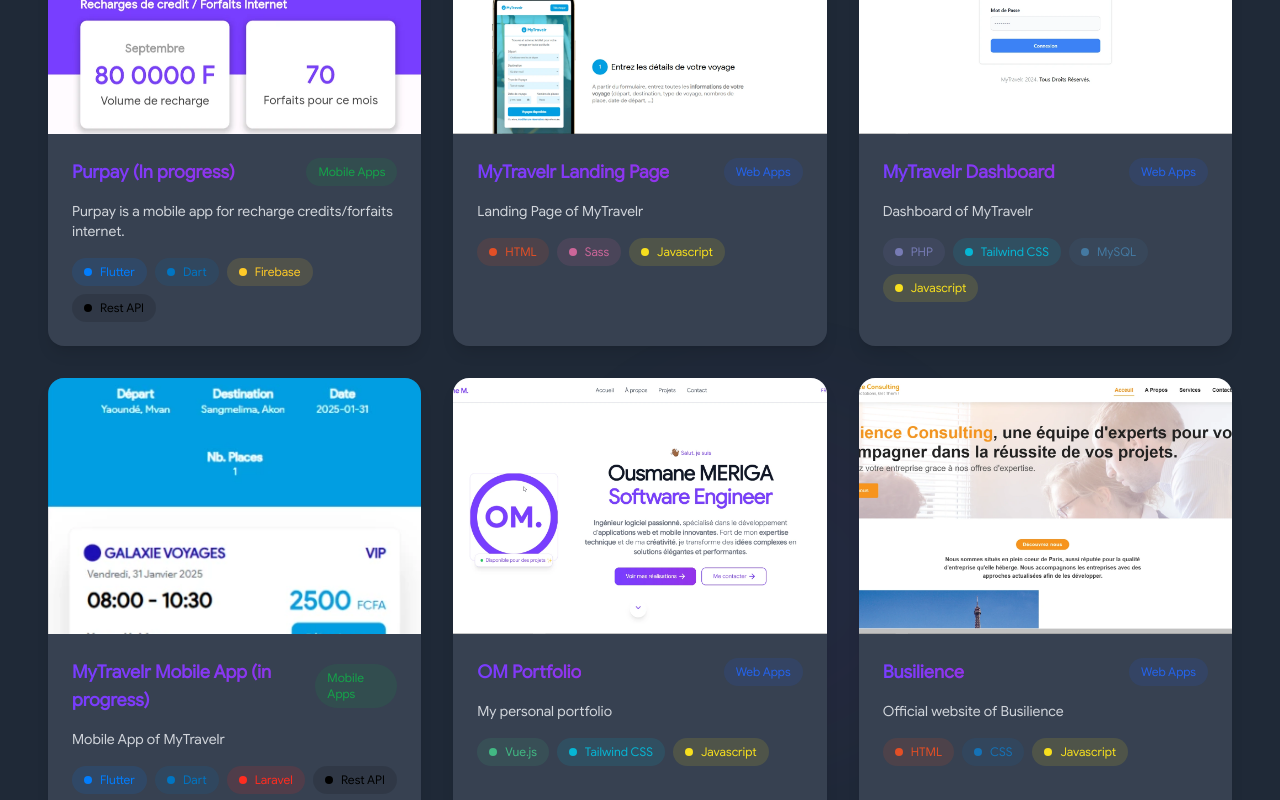
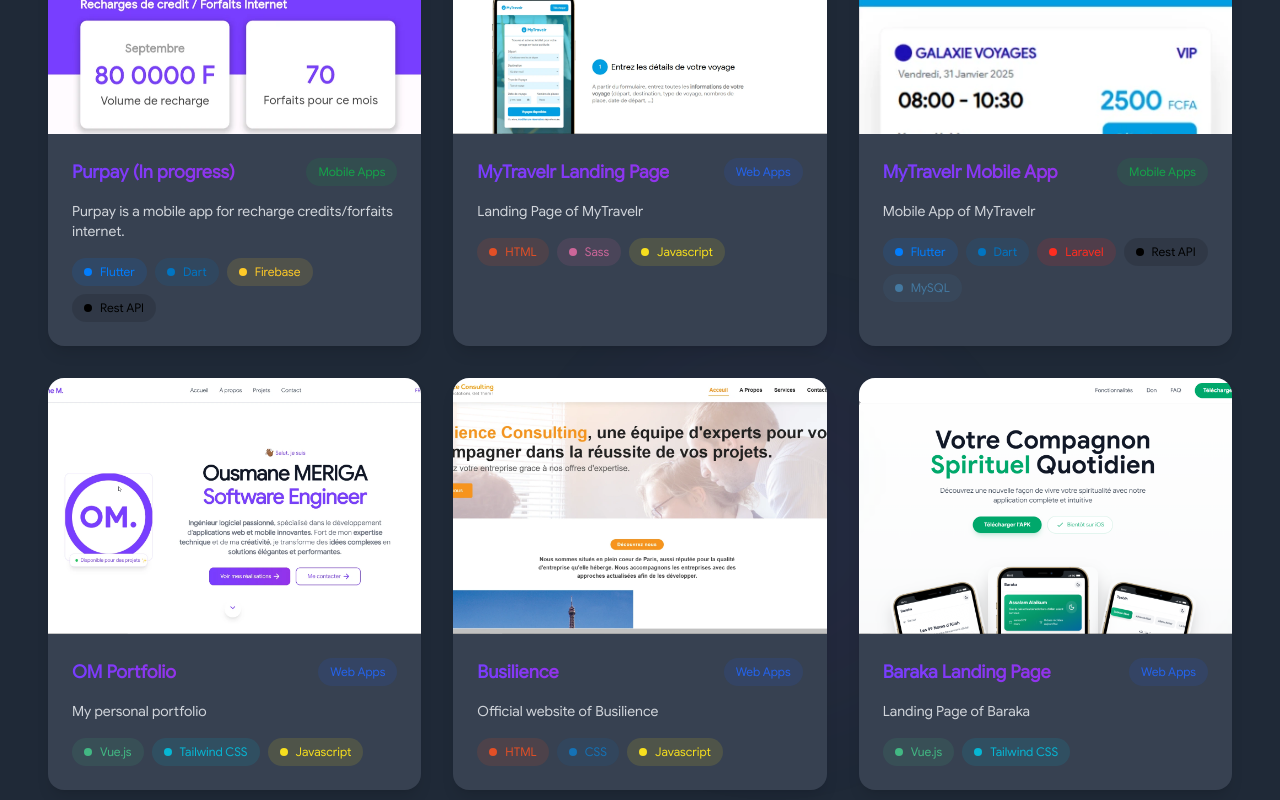
Before and after one commit to Agirem/portfolio-v2, a Vue app: page / in a window 1280 px wide. Shown: the part 4760-5560 px from the top of the page. Built offline with nearby package versions, Linux system fonts and the light colour scheme.

Commit message:
Réorganiser les identifiants des projets dans le composant Projects
- Mettre à jour les identifiants des projets pour assurer une séquence cohérente.
- Ajuster les titres des projets pour le projet MyTravelr Mobile App.

```diff
--- a/src/components/Projects.vue
+++ b/src/components/Projects.vue
@@ -466,25 +466,8 @@
   {
     id: 6,
     title: {
-      fr: 'MyTravelr Dashboard',
-      en: 'MyTravelr Dashboard'
-    },
-    description: {
-      fr: 'Dashboard de MyTravelr',
-      en: 'Dashboard of MyTravelr'
-    },
-    image: '/images/panel.webp?height=300&width=400',
-    category: 'web',
-    technologies: ['PHP', 'Tailwind CSS', 'MySQL', 'Javascript'],
-    demo: 'https://mpanel.mytravelr.cm',
-    github: null,
-    isOpenSource: false
-  },
-  {
-    id: 7,
-    title: {
-      fr: 'MyTravelr Mobile App (en cours)',
-      en: 'MyTravelr Mobile App (in progress)'
+      fr: 'MyTravelr Mobile App',
+      en: 'MyTravelr Mobile App'
     },
     description: {
       fr: 'Application Mobile de MyTravelr',
@@ -498,7 +481,7 @@
     isOpenSource: false
   },
   {
-    id: 8,
+    id: 7,
     title: {
       fr: 'OM Portfolio',
       en: 'OM Portfolio'
@@ -515,7 +498,7 @@
     isOpenSource: false
   },
   {
-    id: 9,
+    id: 8,
     title: {
       fr: 'Busilience',
       en: 'Busilience'
@@ -532,7 +515,7 @@
     isOpenSource: false
   },
   {
-    id: 10,
+    id: 9,
     title: {
       fr: 'Baraka Landing Page',
       en: 'Baraka Landing Page'
@@ -549,7 +532,7 @@
     isOpenSource: false
   },
   {
-    id: 11,
+    id: 10,
     title: {
       fr: 'Baraka App',
       en: 'Baraka App'
@@ -566,7 +549,7 @@
     isOpenSource: false
   },
   {
-    id: 12,
+    id: 11,
     title: {
       fr: 'OM Components',
       en: 'OM Components'
@@ -583,7 +566,7 @@
     isOpenSource: false
   },
   {
-    id: 13,
+    id: 12,
     title: {
       fr: 'MyTravelr App (Test fermé)',
       en: 'MyTravelr App(Colsed Tests)'
```
